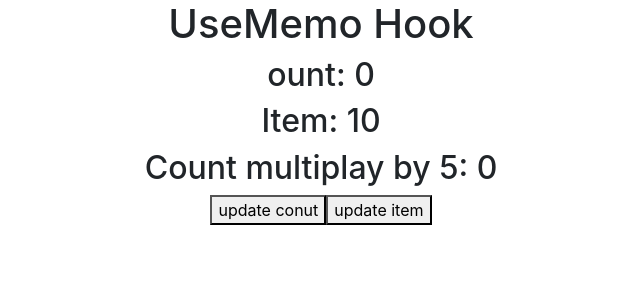
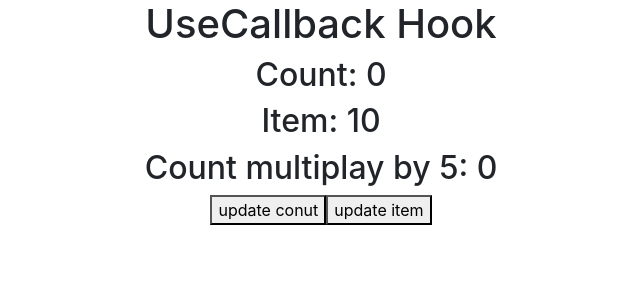
Before and after one commit to haseebulamin/React-Practice, a React (Create React App) app: page / in a window 1280 px wide. Shown: the top 300 px of the page, without its empty margins (319-959 px from the left). Built offline with nearby package versions, Linux system fonts and the light colour scheme.

Commit message:
useCallback

```diff
--- a/src/App.js
+++ b/src/App.js
@@ -1,5 +1,6 @@
 import './App.css';
-import UseMemo from './components/UseMemo/UseMemo';
+import UseCallback from './components/UseCallback/UseCallback';
+// import UseMemo from './components/UseMemo/UseMemo';
 // import MagicPhoto from './components/MagicPhoto/MagicPhoto';
 // import Menu from './components/Menu/Menu';
 // import Axios from './components/Api_Intergration/Axios';
@@ -17,7 +18,8 @@ function App() {
    {/* <UseEffect/> */}
    {/* <A/>   */}
    {/* <UseReducer/> */}
-   <UseMemo/>
+   {/* <UseMemo/> */}
+   <UseCallback/>
    {/* <CustomHook/> */}
    {/* <Fatch/> */}
    {/* <Axios/> */}
--- /dev/null
+++ b/src/components/UseCallback/UseCallback.jsx
@@ -0,0 +1,22 @@
+import React,{useCallback,useState} from 'react'
+
+export default function UseCallback() {
+    const [count, setCount] = useState(0);
+    const [item, setItem] = useState(10);
+
+    const multiCountcallback = useCallback( ()=> {
+      console.log("multiCount");
+      return count*5;
+    },[count]);
+
+    return (
+      <div className='text-center'>
+      <h1>UseCallback Hook</h1>
+      <h2>Count: {count}</h2>
+      <h2>Item: {item}</h2>
+      <h2>Count multiplay by 5: {multiCountcallback()}</h2>
+      <button onClick={()=>setCount(count+1)}>update conut</button>
+      <button onClick={()=>setItem(item*10)}>update item</button>
+      </div>
+    )
+}
```
